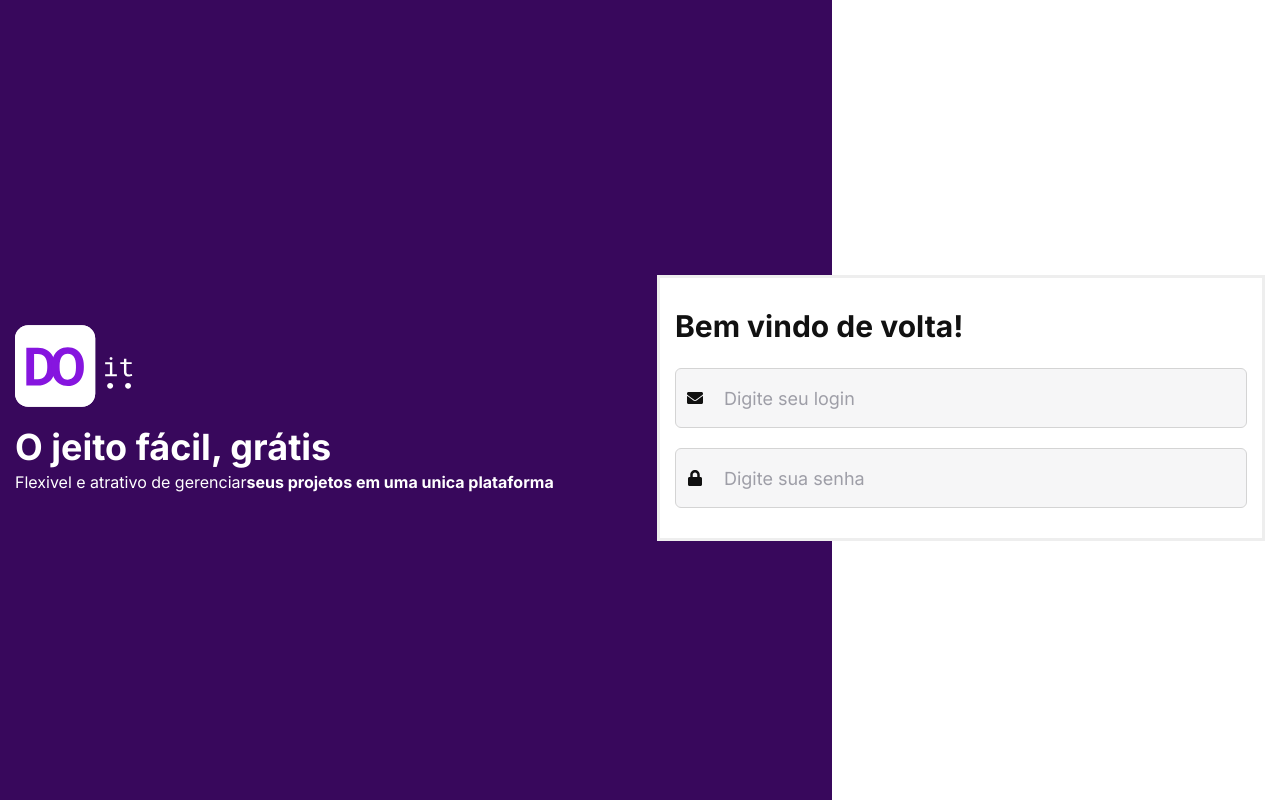
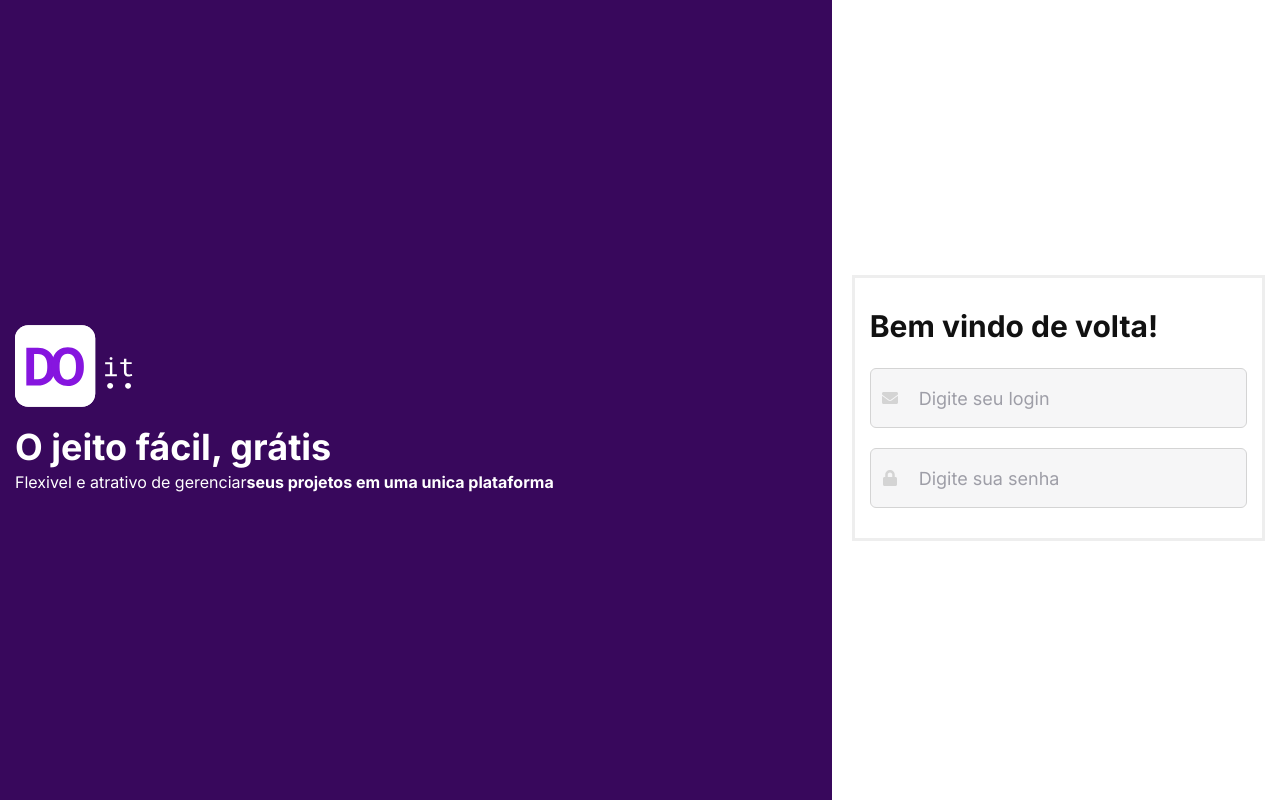
Before and after one commit to gbenjaminsc/do-it, a React (Create React App) app: page / in a window 1280 px wide. Built offline with nearby package versions, Linux system fonts and the light colour scheme.

Commit message:
style: make some changes on input style

```diff
--- a/src/components/form/input.tsx
+++ b/src/components/form/input.tsx
@@ -7,8 +7,6 @@
   InputLeftElement,
   InputGroup,
 } from "@chakra-ui/react";
-
-import { FaExclamation } from "react-icons/fa";
 
 import { useState, useEffect, useCallback, useRef } from "react";
 import { IconType } from "react-icons";
@@ -21,6 +19,17 @@
   icon?: IconType;
 }
 
+type inputVariationOption = {
+  [key: string]: string;
+};
+
+const inputVariantion: inputVariationOption = {
+  error: "red.500",
+  default: "gray.200",
+  focus: "purple.800",
+  filled: "green.500",
+};
+
 export const Input = ({
   name,
   error = null,
@@ -28,19 +37,45 @@
   label,
   ...rest
 }: InputProps) => {
+  const [variation, setVariation] = useState("default");
+
+  const inputRef = useRef<HTMLInputElement>(null);
+
+  useEffect(() => {
+    if (error) {
+      return setVariation("error");
+    }
+  }, [error]);
+
+  const handleInputFocus = useCallback(() => {
+    if (!error) {
+      return setVariation("focus");
+    }
+  }, [error]);
+
+  const handleInputBlur = useCallback(() => {
+    if (inputRef.current?.value && !error) {
+      return setVariation("filled");
+    }
+  }, [error]);
+
   return (
-    <FormControl>
+    <FormControl isInvalid={!!error}>
       {!!label && <FormLabel>{label}</FormLabel>}
       <InputGroup flexDirection="column">
         {Icon && (
-          <InputLeftElement mt="2.5">
+          <InputLeftElement color={inputVariantion[variation]} mt="2.5">
             <Icon />
           </InputLeftElement>
         )}
         <ChakraInput
           name={name}
           bg="gray.50"
+          color={inputVariantion[variation]}
+          borderColor={inputVariantion[variation]}
           variant="outline"
+          onFocus={handleInputFocus}
+          onBlurCapture={handleInputBlur}
           _hover={{ bgColor: "gray.100" }}
           _placeholder={{ color: "gray.300" }}
           size="lg"
--- a/src/pages/login/index.tsx
+++ b/src/pages/login/index.tsx
@@ -36,7 +36,7 @@
         <Grid
           as="form"
           mt="4"
-          w="100%"
+          w="50%"
           padding="30px 15px"
           border="3px solid"
           borderColor="gray.100"
```
